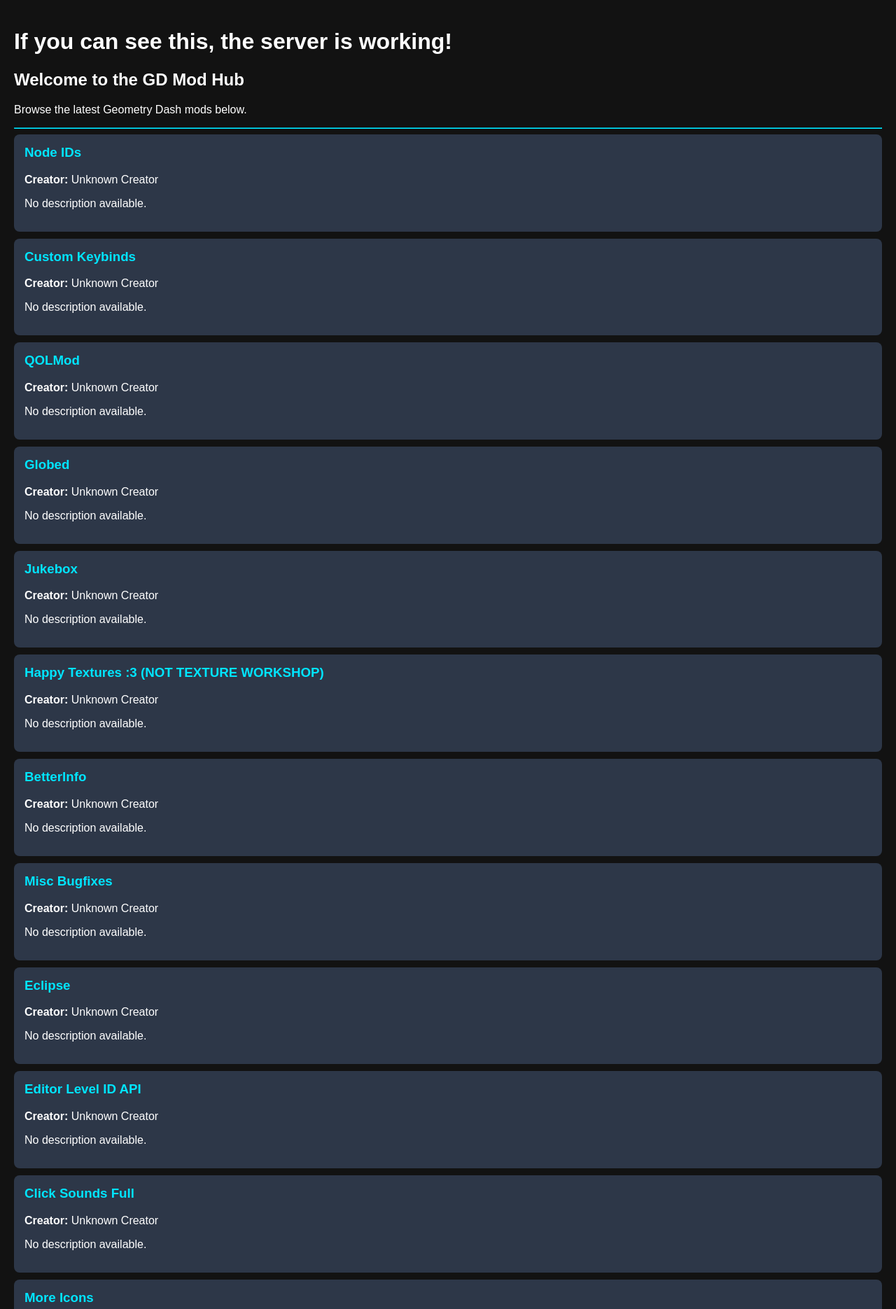
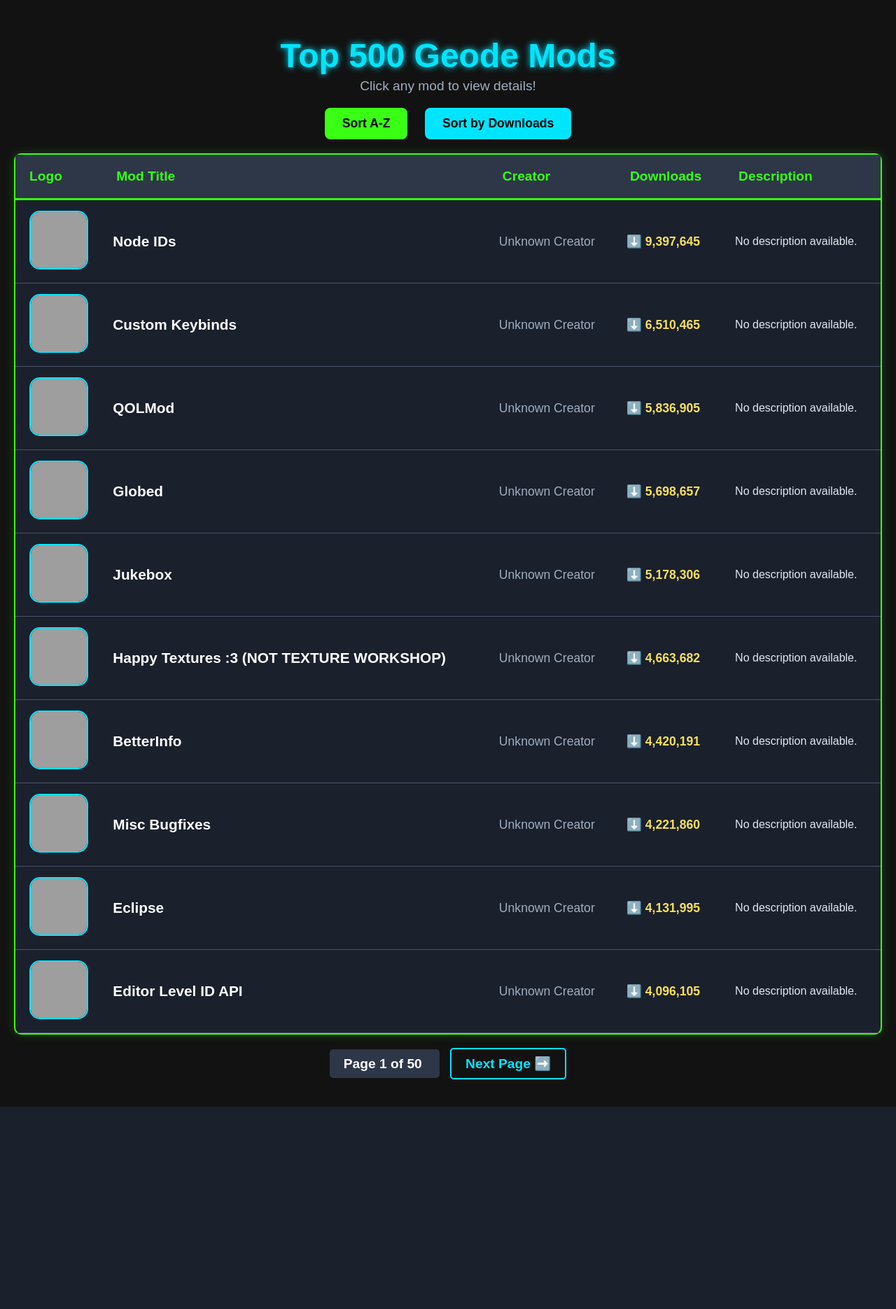
Before and after one commit to Mateted/Mateted, a Flask app: page / in a window 1280 px wide. Shown: the part 50-1920 px from the top of the page at 70% size. After the commit the page ends 1631 px from the top, so only its background shows below. Run offline with Flask 3, Linux system fonts and the light colour scheme; grey boxes are pictures that could not be loaded.

Commit message:
Pulling mods from Geode

```diff
--- a/app.py
+++ b/app.py
@@ -1,11 +1,11 @@
 from flask import Flask, render_template, request, redirect, url_for
 from flask_sqlalchemy import SQLAlchemy
+import requests
 
 app = Flask(__name__)
 app.config['SQLALCHEMY_DATABASE_URI'] = 'sqlite:///app.db'
 app.config['SECRET_KEY'] = 'super_secret_key_for_sessions'
 db = SQLAlchemy(app)
-
 
 class User(db.Model):
     id = db.Column(db.Integer, primary_key=True)
@@ -14,57 +14,89 @@ class User(db.Model):
 
 class Mod(db.Model):
     id = db.Column(db.Integer, primary_key=True)
+    mod_id = db.Column(db.String(100), unique=True, nullable=False)
     title = db.Column(db.String(100), nullable=False)
     creator = db.Column(db.String(50), nullable=False)
     description = db.Column(db.Text, nullable=False)
+    downloads = db.Column(db.Integer, default=0)
+    logo_url = db.Column(db.String(300), default='')
 
 
 with app.app_context():
     db.create_all()
-
     if not User.query.filter_by(username="admin").first():
         test_user = User(username="admin", password="password123")
         db.session.add(test_user)
         db.session.commit()
 
+    if Mod.query.count() < 10:
+        try:
+            print("Fetching top 500 mods from Geode...")
+            geode_mods = []
+            for page in range(1, 6):
+                url = f"https://api.geode-sdk.org/v1/mods?per_page=100&page={page}"
+                response = requests.get(url)
+                if response.status_code == 200:
+                    data = response.json()
+                    geode_mods.extend(data.get('payload', {}).get('data', []))
+
+            for item in geode_mods:
+                mod_id = item.get('id', 'Unknown ID')
+                mod_title = item.get('name') or item.get('title')
+                if not mod_title and item.get('versions') and isinstance(item['versions'], list) and len(item['versions']) > 0:
+                    mod_title = item['versions'][0].get('name') or item['versions'][0].get('title')
+
+                if not mod_title or mod_title == mod_id:
+                    parts = mod_id.split('.')
+                    mod_title = parts[-1].replace('-', ' ').title()
+
+                dev = item.get('developer')
+                if isinstance(dev, dict):
+                    mod_creator = dev.get('username') or dev.get('display_name') or 'Unknown Creator'
+                else:
+                    mod_creator = str(dev) if dev else 'Unknown Creator'
+
+                mod_desc = item.get('description') or 'No description available.'
+                mod_downloads = item.get('download_count', 0)
+                logo = item.get('logo') or ""
+
+                if not Mod.query.filter_by(mod_id=mod_id).first():
+                    new_mod = Mod(
+                        mod_id=mod_id, title=mod_title, creator=mod_creator,
+                        description=mod_desc, downloads=mod_downloads, logo_url=logo
+                    )
+                    db.session.add(new_mod)
+            db.session.commit()
+            print("Successfully added mods to your database!")
+        except Exception as e:
+            print("Could not connect to Geode:", e)
 
 
 @app.route('/')
 def index():
-    all_mods = Mod.query.all()
-    return render_template('index.html', mods=all_mods)
+
+    sort_by = request.args.get('sort', 'downloads')
+
+    page = request.args.get('page', 1, type=int)
+
+
+    if sort_by == 'az':
+        query = Mod.query.order_by(Mod.title.asc())
+    else:
+        query = Mod.query.order_by(Mod.downloads.desc())
+
+    mods_page = query.paginate(page=page, per_page=10, error_out=False)
+
+    return render_template('index.html', mods_page=mods_page, sort_by=sort_by)
+
+@app.route('/mod/<mod_id>')
+def mod_detail(mod_id):
+    mod = Mod.query.filter_by(mod_id=mod_id).first_or_404()
+    return render_template('mod_detail.html', mod=mod)
 
 @app.route('/upload', methods=['GET', 'POST'])
 def upload():
-    if request.method == 'POST':
-        new_mod = Mod(
-            title=request.form.get('title'),
-            creator=request.form.get('creator'),
-            description=request.form.get('description')
-        )
-        db.session.add(new_mod)
-        db.session.commit()
-        return redirect(url_for('index'))
-
     return render_template('upload.html')
-
-
-@app.route('/login', methods=['GET', 'POST'])
-def login():
-    error = None
-    if request.method == 'POST':
-        entered_username = request.form.get('username')
-        entered_password = request.form.get('password')
-
-        user = User.query.filter_by(username=entered_username).first()
-
-
-        if user and user.password == entered_password:
-            return redirect(url_for('index'))
-        else:
-            error = "Invalid username or password. Try 'admin' and 'password123'"
-
-    return render_template('login.html', error=error)
 
 if __name__ == '__main__':
     app.run(debug=True)
--- a/templates/base.html
+++ b/templates/base.html
@@ -18,7 +18,6 @@
     </nav>
 
     <div class="container">
-        <h1>If you can see this, the server is working!</h1>
         {% block content %}
         {% endblock %}
     </div>
--- a/templates/index.html
+++ b/templates/index.html
@@ -1,19 +1,54 @@
 {% extends 'base.html' %}
 
 {% block content %}
-    <h2>Welcome to the GD Mod Hub</h2>
-    <p>Browse the latest Geometry Dash mods below.</p>
+<div style="text-align: center; margin-bottom: 20px;">
+    <h1 style="color: #00E5FF; text-shadow: 0 0 10px #00E5FF; font-size: 3em; margin-bottom: 5px;">Top 500 Geode Mods</h1>
+    <p style="color: #A0AEC0; margin-top: 0; font-size: 1.2em;">Click any mod to view details!</p>
 
-    <hr style="border-color: #00E5FF;">
+    <div style="margin: 20px 0;">
+        <a href="{{ url_for('index', sort='az', page=1) }}" style="text-decoration: none; padding: 12px 25px; margin: 0 10px; background: #39FF14; color: black; font-weight: bold; border-radius: 8px; font-size: 1.1em; display: inline-block;">Sort A-Z</a>
+        <a href="{{ url_for('index', sort='downloads', page=1) }}" style="text-decoration: none; padding: 12px 25px; margin: 0 10px; background: #00E5FF; color: black; font-weight: bold; border-radius: 8px; font-size: 1.1em; display: inline-block;">Sort by Downloads</a>
+    </div>
+</div>
 
-    {% for mod in mods %}
-        <div style="background: #2D3748; padding: 15px; margin-bottom: 10px; border-radius: 8px;">
-            <h3 style="margin-top: 0; color: #00E5FF;">{{ mod.title }}</h3>
-            <p><strong>Creator:</strong> {{ mod.creator }}</p>
-            <p>{{ mod.description }}</p>
-        </div>
-    {% else %}
-        <p style="color: #ff4444;">No mods uploaded yet. Be the first!</p>
-    {% endfor %}
+<div style="border: 2px solid #39FF14; border-radius: 10px; box-shadow: 0 0 15px rgba(57, 255, 20, 0.2); background: #1A202C;">
+    <table style="width: 100%; border-collapse: collapse; text-align: left; color: #E2E8F0;">
+        <thead style="background: #2D3748; color: #39FF14; font-size: 1.2em;">
+            <tr>
+                <th style="padding: 20px; border-bottom: 3px solid #39FF14;">Logo</th>
+                <th style="padding: 20px; border-bottom: 3px solid #39FF14;">Mod Title</th>
+                <th style="padding: 20px; border-bottom: 3px solid #39FF14;">Creator</th>
+                <th style="padding: 20px; border-bottom: 3px solid #39FF14;">Downloads</th>
+                <th style="padding: 20px; border-bottom: 3px solid #39FF14;">Description</th>
+            </tr>
+        </thead>
+        <tbody>
+            {% for mod in mods_page.items %}
+            <tr onclick="window.location.href='/mod/{{ mod.mod_id }}'" style="border-bottom: 1px solid #4A5568; transition: background 0.3s; cursor: pointer;" onmouseover="this.style.background='#2D3748'" onmouseout="this.style.background='transparent'">
+                <td style="padding: 15px; text-align: center;">
+                    <img src="https://api.geode-sdk.org/v1/mods/{{ mod.mod_id }}/logo" onerror="this.src='https://geode-sdk.org/assets/logo.png'" alt="Logo" style="width: 80px; height: 80px; border-radius: 15px; border: 2px solid #00E5FF; object-fit: cover;">
+                </td>
+                <td style="padding: 15px; font-weight: bold; color: white; font-size: 1.3em;">{{ mod.title }}</td>
+                <td style="padding: 15px; color: #A0AEC0; font-size: 1.1em;">{{ mod.creator }}</td>
+                <td style="padding: 15px; color: #F6E05E; font-weight: bold; font-size: 1.1em; white-space: nowrap;">⬇️ {{ "{:,}".format(mod.downloads) }}</td>
+                <td style="padding: 15px; font-size: 1em; max-width: 500px; line-height: 1.5;">{{ mod.description[:150] }}{% if mod.description|length > 150 %}...{% endif %}</td>
+            </tr>
+            {% endfor %}
+        </tbody>
+    </table>
+</div>
 
+<div style="text-align: center; margin-top: 30px; margin-bottom: 30px; font-size: 1.2em;">
+    {% if mods_page.has_prev %}
+        <a href="{{ url_for('index', page=mods_page.prev_num, sort=sort_by) }}" style="color: #39FF14; text-decoration: none; padding: 10px 20px; border: 2px solid #39FF14; border-radius: 5px; margin-right: 15px; font-weight: bold;">⬅️ Previous Page</a>
+    {% endif %}
+
+    <span style="color: white; font-weight: bold; padding: 10px 20px; background: #2D3748; border-radius: 5px;">
+        Page {{ mods_page.page }} of {{ mods_page.pages }}
+    </span>
+
+    {% if mods_page.has_next %}
+        <a href="{{ url_for('index', page=mods_page.next_num, sort=sort_by) }}" style="color: #00E5FF; text-decoration: none; padding: 10px 20px; border: 2px solid #00E5FF; border-radius: 5px; margin-left: 15px; font-weight: bold;">Next Page ➡️</a>
+    {% endif %}
+</div>
 {% endblock %}
```
Also changed, not shown: templates/mod_detail.html (added, +26 -0 lines), instance/app.db.
